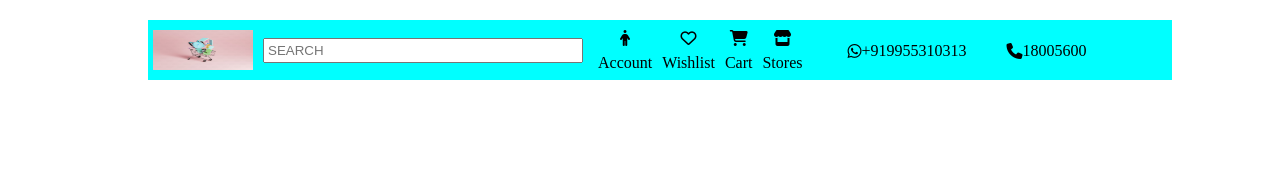
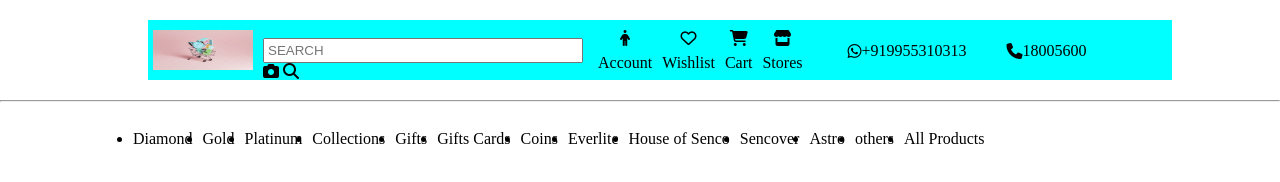
Before and after one commit to Neelverma9/Geetajewellers, a plain HTML site: page index.html in a window 1280 px wide. Drawn offline with Linux system fonts and the light colour scheme.

Commit message:
Update index.html

```diff
--- a/index.html
+++ b/index.html
@@ -5,16 +5,26 @@
     <meta name="viewport" content="width=device-width, initial-scale=1.0">
     <title>Document</title>
     <link rel="stylesheet" href="style.css">
+    <link rel="stylesheet" href="style1.css">
 </head>
 <body>
+    <!-- navigation bar -->
     <div class="container">
         <div class="header flex">
             <div class="headercontent1 headercontent"><img src="cart.avif" alt=""></div>
             <div class="headercontent flex flex1 ">
-                <input type="text" placeholder="SEARCH">
-               <p class="uu"> <i  class="fa-solid fa-bars : &nbsp " aria-hidden="true" id="dis"></i></p>
+                <div class="div2">
+                    <input type="text" placeholder="SEARCH">
+                    <div class="div3">
+                        <i class="fa-solid fa-camera"></i>
+                       <i class="fa-solid fa-magnifying-glass"></i>
+                    </div>
+                </div>
+
+
             </div>
             <div class="headercontent">
+                <p class="uu"> <i  class="fa-solid fa-bars : &nbsp " aria-hidden="true" id="dis"></i></p>
                 <ul class="flex">
                    <div class="minbox flex">
                     <i class="fa-solid fa-person"></i>
@@ -45,6 +55,29 @@
         </div>
     </div>
     <script src="https://kit.fontawesome.com/6d85b73b70.js" crossorigin="anonymous"></script>
-
+    <!-- sub-header -->
+     <hr>
+   <div class="sub-header container">
+          <div class="subheader1">
+            <ul class="flex subhea2 gird ">
+                <li class="inside">Diamond</li>
+                <li class="inside">Gold</li>
+                <li class="inside">Platinum</li>
+                <li class="inside">Collections</li>
+                <li class="inside">Gifts</li>
+                <li class="inside">Gifts Cards</li>
+                <li class="inside">Coins</li>
+                <li class="inside">Everlite</li>
+                <li class="inside">House of Senco</li>
+                <li class="inside">Sencover</li>
+                <li class="inside">Astro</li>
+                <li class="inside">others</li>
+                <li class="inside">All Products</li>
+            </ul>
+          </div>
+   </div>
+   <!-- random image section   -->
+    <div class="image1">
+    </div>
 </body>
 </html>
```
